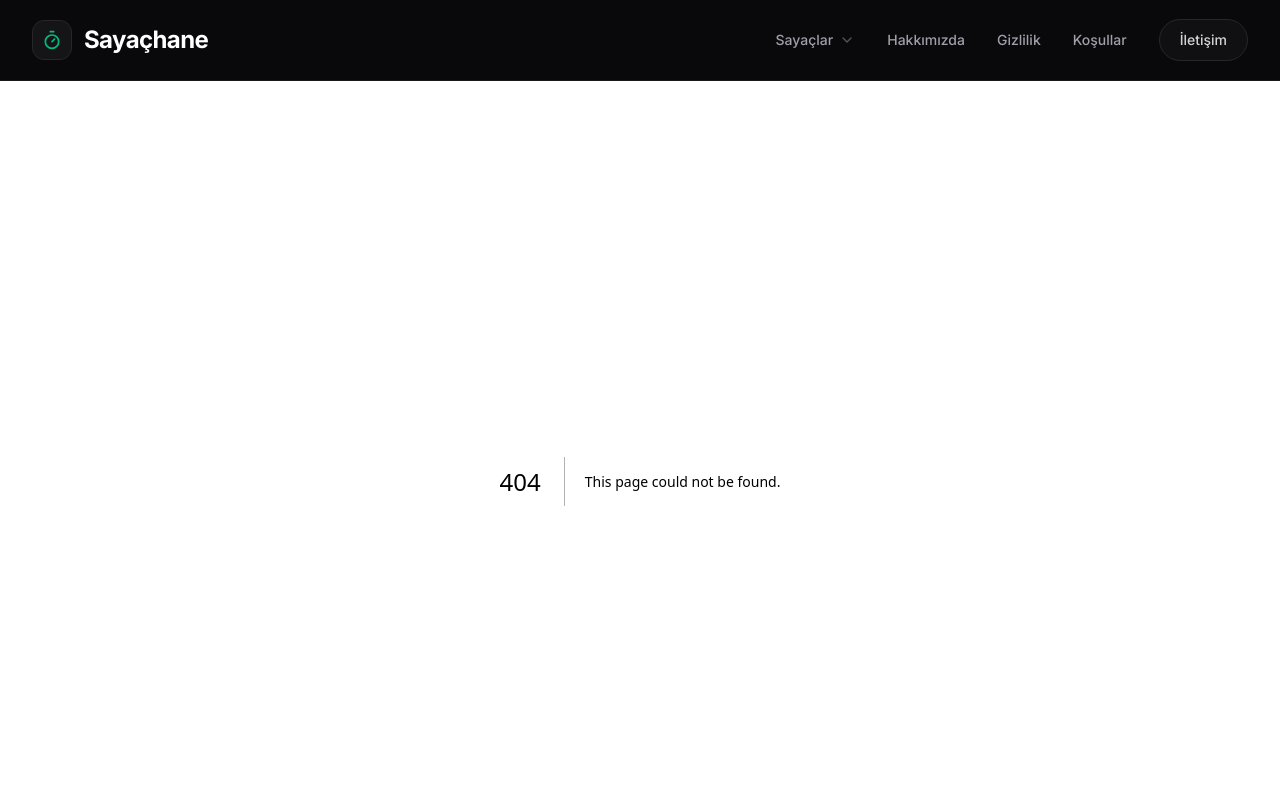
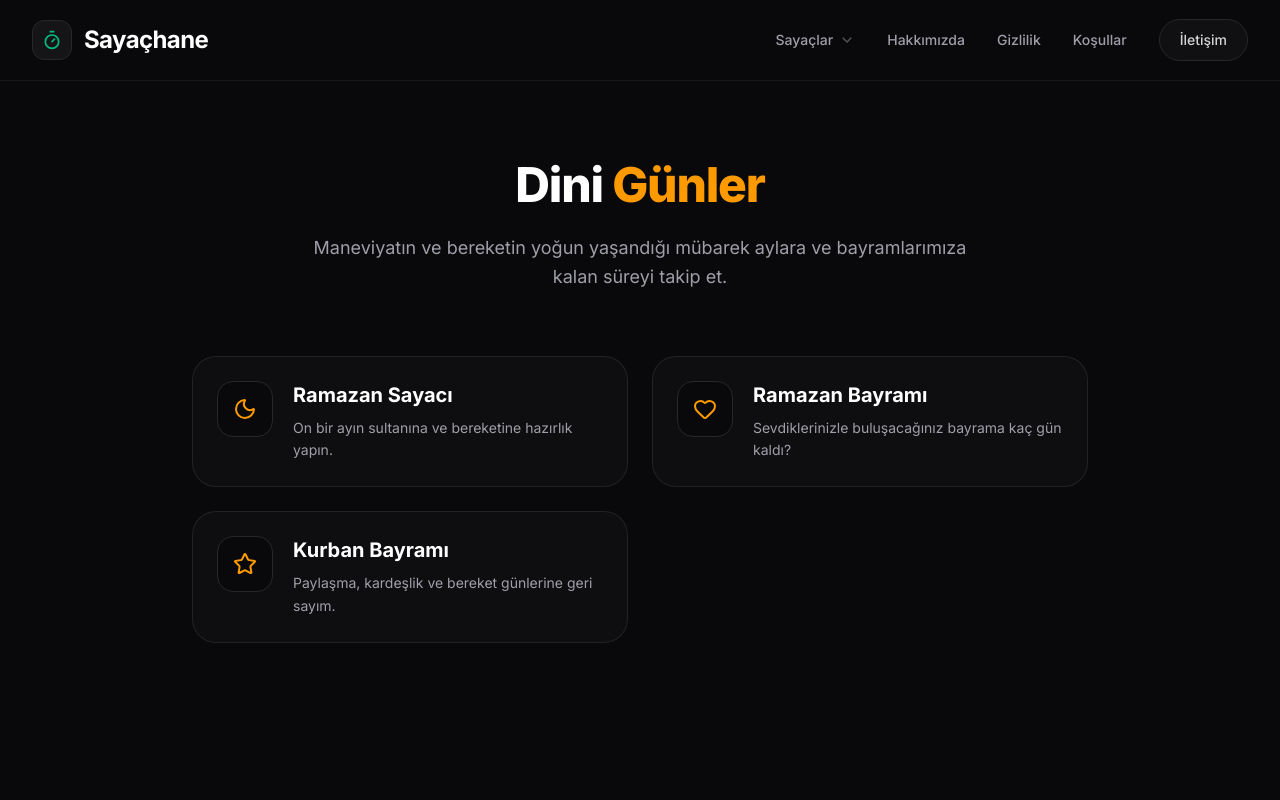
Before and after one commit to omirik/sayachanee, a Next.js app: page /dini-gunler in a window 1280 px wide. Before the commit this address had no page. Shown: the top 800 px of the page. Built offline with nearby package versions, Linux system fonts and the light colour scheme.

Commit message:
guncelleme 2

```diff
--- /dev/null
+++ b/src/app/dini-gunler/page.js
@@ -0,0 +1,44 @@
+import Link from "next/link";
+import { Moon, Heart, Star } from "lucide-react";
+
+export default function DiniGunlerKategori() {
+  const gunListesi = [
+    { isim: "Ramazan Sayacı", aciklama: "On bir ayın sultanına ve bereketine hazırlık yapın.", link: "/ramazan", ikon: Moon, iconColor: "text-amber-500", hoverBorder: "hover:border-amber-500/50", hoverText: "group-hover:text-amber-400" },
+    { isim: "Ramazan Bayramı", aciklama: "Sevdiklerinizle buluşacağınız bayrama kaç gün kaldı?", link: "/ramazan-bayrami", ikon: Heart, iconColor: "text-amber-500", hoverBorder: "hover:border-amber-500/50", hoverText: "group-hover:text-amber-400" },
+    { isim: "Kurban Bayramı", aciklama: "Paylaşma, kardeşlik ve bereket günlerine geri sayım.", link: "/kurban-bayrami", ikon: Star, iconColor: "text-amber-500", hoverBorder: "hover:border-amber-500/50", hoverText: "group-hover:text-amber-400" },
+  ];
+
+  return (
+    <div className="min-h-[calc(100vh-80px)] bg-zinc-950 flex flex-col items-center pt-20 pb-16 px-4">
+      <div className="text-center mb-16 max-w-2xl">
+        <h1 className="text-4xl md:text-5xl font-extrabold text-white mb-6 tracking-tight">
+          Dini <span className="text-amber-500">Günler</span>
+        </h1>
+        <p className="text-zinc-400 text-lg leading-relaxed">
+          Maneviyatın ve bereketin yoğun yaşandığı mübarek aylara ve bayramlarımıza kalan süreyi takip et.
+        </p>
+      </div>
+
+      <div className="grid grid-cols-1 md:grid-cols-2 gap-6 w-full max-w-4xl">
+        {gunListesi.map((gun, index) => {
+          const Icon = gun.ikon;
+          return (
+            <Link key={index} href={gun.link} className={`bg-zinc-900/40 border border-zinc-800/80 rounded-3xl p-6 flex items-start gap-5 group transition-all duration-300 ${gun.hoverBorder} hover:bg-zinc-900/80`}>
+              <div className={`w-14 h-14 rounded-2xl bg-zinc-950 border border-zinc-800 flex items-center justify-center shrink-0 group-hover:scale-110 transition-transform ${gun.iconColor}`}>
+                <Icon size={24} />
+              </div>
+              <div>
+                <h3 className={`text-xl font-bold text-white mb-2 transition-colors ${gun.hoverText}`}>
+                  {gun.isim}
+                </h3>
+                <p className="text-zinc-400 text-sm leading-relaxed">
+                  {gun.aciklama}
+                </p>
+              </div>
+            </Link>
+          );
+        })}
+      </div>
+    </div>
+  );
+}
--- /dev/null
+++ b/src/app/resmi-bayramlar/page.js
@@ -0,0 +1,45 @@
+import Link from "next/link";
+import { Flag, Star, Sun, Award } from "lucide-react";
+
+export default function ResmiBayramlarKategori() {
+  const bayramListesi = [
+    { isim: "29 Ekim Sayacı", aciklama: "Cumhuriyet Bayramı coşkusuna ne kadar kaldı?", link: "/29-ekim", ikon: Flag, iconColor: "text-red-500", hoverBorder: "hover:border-red-500/50", hoverText: "group-hover:text-red-400" },
+    { isim: "23 Nisan Sayacı", aciklama: "Ulusal Egemenlik ve Çocuk Bayramı geri sayımı.", link: "/23-nisan", ikon: Star, iconColor: "text-red-500", hoverBorder: "hover:border-red-500/50", hoverText: "group-hover:text-red-400" },
+    { isim: "19 Mayıs Sayacı", aciklama: "Atatürk'ü Anma, Gençlik ve Spor Bayramı.", link: "/19-mayis", ikon: Sun, iconColor: "text-red-500", hoverBorder: "hover:border-red-500/50", hoverText: "group-hover:text-red-400" },
+    { isim: "30 Ağustos Sayacı", aciklama: "Zafer Bayramı kutlamaları için geri sayım.", link: "/30-agustos", ikon: Award, iconColor: "text-red-500", hoverBorder: "hover:border-red-500/50", hoverText: "group-hover:text-red-400" },
+  ];
+
+  return (
+    <div className="min-h-[calc(100vh-80px)] bg-zinc-950 flex flex-col items-center pt-20 pb-16 px-4">
+      <div className="text-center mb-16 max-w-2xl">
+        <h1 className="text-4xl md:text-5xl font-extrabold text-white mb-6 tracking-tight">
+          Resmi <span className="text-red-500">Bayramlar</span>
+        </h1>
+        <p className="text-zinc-400 text-lg leading-relaxed">
+          Milli gururumuz olan özel günlerimize ve coşkulu kutlamalara ne kadar zaman kaldığını anlık takip et.
+        </p>
+      </div>
+
+      <div className="grid grid-cols-1 md:grid-cols-2 gap-6 w-full max-w-4xl">
+        {bayramListesi.map((bayram, index) => {
+          const Icon = bayram.ikon;
+          return (
+            <Link key={index} href={bayram.link} className={`bg-zinc-900/40 border border-zinc-800/80 rounded-3xl p-6 flex items-start gap-5 group transition-all duration-300 ${bayram.hoverBorder} hover:bg-zinc-900/80`}>
+              <div className={`w-14 h-14 rounded-2xl bg-zinc-950 border border-zinc-800 flex items-center justify-center shrink-0 group-hover:scale-110 transition-transform ${bayram.iconColor}`}>
+                <Icon size={24} />
+              </div>
+              <div>
+                <h3 className={`text-xl font-bold text-white mb-2 transition-colors ${bayram.hoverText}`}>
+                  {bayram.isim}
+                </h3>
+                <p className="text-zinc-400 text-sm leading-relaxed">
+                  {bayram.aciklama}
+                </p>
+              </div>
+            </Link>
+          );
+        })}
+      </div>
+    </div>
+  );
+}
```
